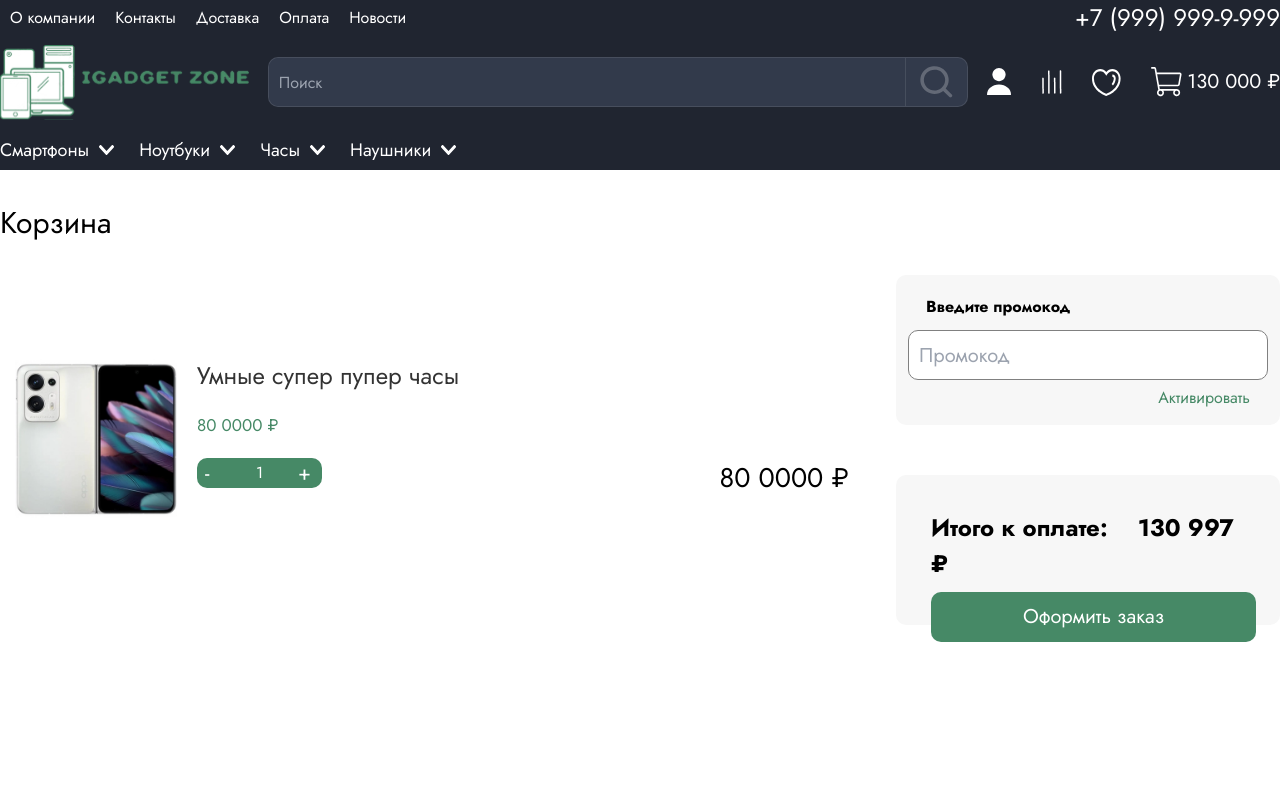
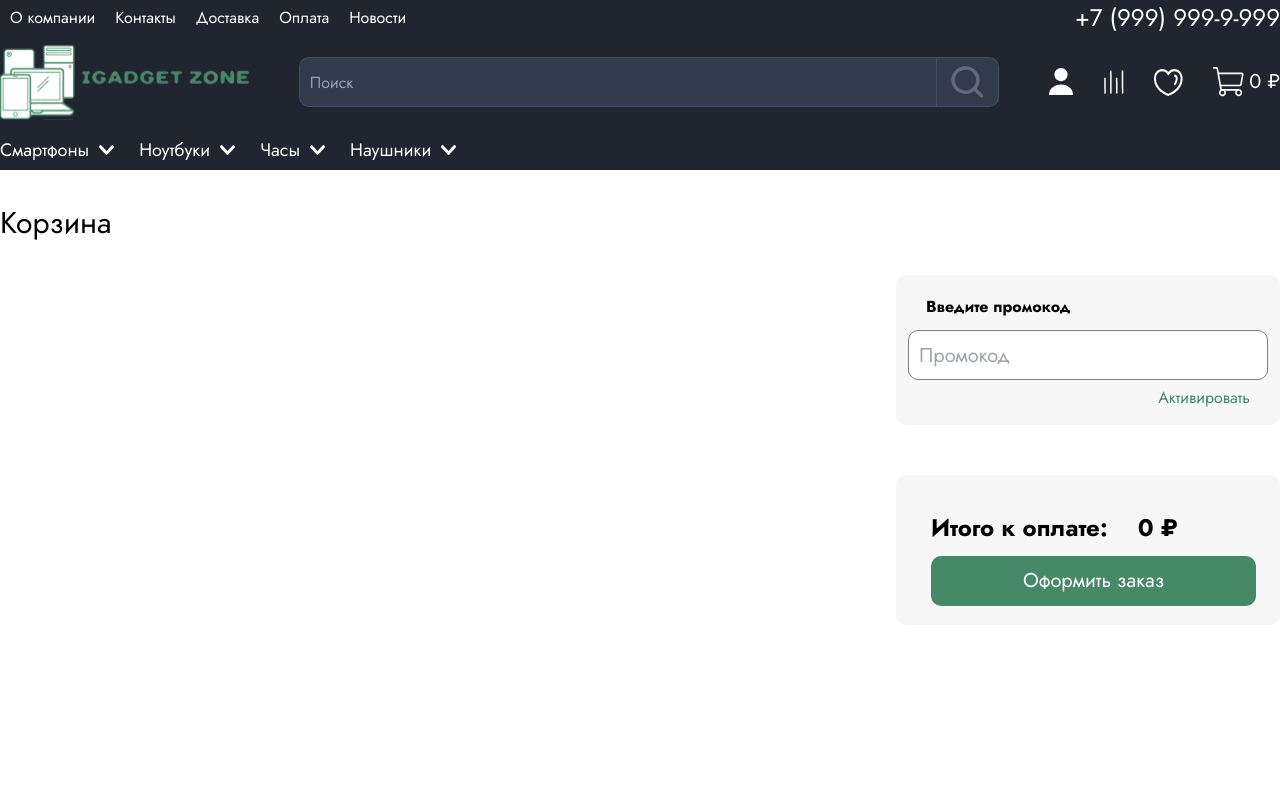
Before and after one commit to AndreyPetrozhitskiy/iGadget-Zone, a React (Create React App) app: page /basket in a window 1280 px wide. Shown: the top 800 px of the page. Built offline with nearby package versions, Linux system fonts and the light colour scheme.

Commit message:
готова корзина

```diff
--- a/src/components/Blocks/Auth.js
+++ b/src/components/Blocks/Auth.js
@@ -3,7 +3,7 @@ import user from "../../image/user-profile.png"
 import "../../style/auth.scss";
 import {NavLink } from 'react-router-dom'
 import { useDispatch, useSelector } from "react-redux";
-import {register,logout,login} from "../../store/Auth"
+import {register,logout,login} from "../../store/AuthSlice"
 const Auth = () => {
 const [isLogin, setIsLogin] = useState(true);
 const [username, setUsername] = useState("");
@@ -16,7 +16,9 @@ const loginError = DataAuth.loginError;
 const handleLogin = () => {
   dispatch(login({ login: username, password: password }));
 };
-// const logout = dispatch(logout())
+const handleRegister = () => {
+  dispatch(register({ login:username,password:password }));
+};
 
   return (
     <div className="auth">
@@ -36,7 +38,7 @@ const handleLogin = () => {
 
 
               // Выйти
-              onClick={() => dispatch(logout())}
+
               /></NavLink>
               <input className="auth__container-profile__exit-btn"
               type="button"
@@ -82,10 +84,10 @@ const handleLogin = () => {
                 <input className="auth__btn"
                 type="button"
                 value='Зарегистрироваться'
-                onClick={() => {
-                  dispatch(register({ login:username,password:password }))
-                  console.log(DataAuth[1])
-                }}
+                onClick={
+                  handleRegister
+                  // console.log(DataAuth[1])
+                }
                  />
                 <p
                 onClick={() => setIsLogin(true)}
--- a/src/components/Blocks/Basket.js
+++ b/src/components/Blocks/Basket.js
@@ -1,15 +1,41 @@
 import React from "react"
 import "../../style/Basket.scss"
 import ItemBasket from "../ui components/ItemBasket";
+import { useSelector } from "react-redux";
 
 const Bascket = () => {
+  const BasketData = useSelector(state => state.basket.BasketMassive)
+    // Суммируем все countPrice из массива BasketData
+
+    const totalPayment = BasketData.reduce((acc, item) => acc + item.countPrice, 0);
+
+
+    function formatPrice(price) {
+      if (typeof price === 'number') {
+        price = price.toString();
+      }
+
+      if (price.length > 3) {
+        price = price.replace(/\B(?=(\d{3})+(?!\d))/g, ' ');
+      }
+
+      return price;
+    }
   return (
     <div className="Basket">
       <div className="basket__container">
         <h1>Корзина</h1>
       <div className="basket__container-content">
           <div className="basket__container--product">
-            <ItemBasket />
+            {BasketData.map((item )=>(
+              <ItemBasket
+              count={item.Count}
+              countprice={item.countPrice}
+              photo={item.Photo}
+              model={item.Model}
+              price={item.Price}
+              key={item.Key}/>
+            ))}
           </div>
           <div className="basket__container--payment">
               <div className="basket__container--payment-promo">
@@ -20,7 +46,7 @@ const Bascket = () => {
               <div className="basket__container--payment-result">
                     <div className="basket__container--payment-result__price-p">
                       <span>Итого к оплате:</span>
-                      <span>130 997 ₽</span>
+                      <span>{formatPrice(totalPayment)} ₽</span>
                     </div>
                   <input className="basket__container--payment-result__button" type="button" value="Оформить заказ"  />
               </div>
--- a/src/components/Header.js
+++ b/src/components/Header.js
@@ -14,8 +14,9 @@ import { useDispatch, useSelector } from "react-redux";
 import {NavLink } from 'react-router-dom'
 const Header = () => {
   const DataAuth = useSelector(state => state.auth.authdataMassive)
+  const BasketData = useSelector(state => state.basket.BasketMassive)
   const Name = DataAuth[0].login
-  const [priceBusket, setPriceBusket] = useState(130000)
+  const priceBusket = BasketData.reduce((acc, item) => acc + item.countPrice, 0);
   function formatPrice(price) {
     if (typeof price === 'number') {
       price = price.toString();
--- a/src/components/ui components/ItemBasket.js
+++ b/src/components/ui components/ItemBasket.js
@@ -1,43 +1,35 @@
 import React, { useState } from "react"
 import "../../style/Basket.scss"
-import img from "../../image/oppo.webp"
+const ItemBasket = (props) => {
 
-const ItemBasket = () => {
-   const [countItem,setСountItem] = useState(1)
-   function countAdd(){
-    setСountItem(
-        countItem + 1
-    )
-   }
-   function countSub(){
-    if (countItem > 1) {
-        setСountItem(countItem - 1);
-     }
-
-    //  Либо удаление
-   }
+   function formatPrice(price) {
+    if (typeof price === 'number') {
+      price = price.toString();
+    }
+    if (price.length > 3) {
+      price = price.replace(/\B(?=(\d{3})+(?!\d))/g, ' ');
+    }
+    return price;
+  }
   return (
     <div className="basket__container--product-item">
-              <img src={img} />
-
+            <img src={props.photo} />
             <div className="basket__container--product-item__block">
               <div className="basket__container--product-item__info">
-                  <h1>Умные супер пупер часы</h1>
-                  <p>80 0000 ₽</p>
+                  <h1>{props.model}</h1>
+                  <p> {formatPrice(props.price)}   {"₽"}</p>
                   </div>
 
                 <div className="basket__container--product-item__info-counter">
                     <div className="counter">
-                        <p onClick={countSub}>-</p>
-                        <h1>{countItem}</h1>
-                        <p onClick={countAdd}>+</p>
+                        <p onClick={console.log("-")}>-</p>
+                        <h1>{props.count}</h1>
+                        <p onClick={console.log("+")}>+</p>
                     </div>
-                    <h1>80 0000 ₽</h1>
+                    <h1>{formatPrice(props.countprice)}   {"₽"} </h1>
                 </div>
               </div>
-
     </div>
   )
 };
-
 export default ItemBasket;
--- a/src/components/ui components/SliderProduct.js
+++ b/src/components/ui components/SliderProduct.js
@@ -7,16 +7,13 @@ import { Navigation } from 'swiper/modules';
 import Static from "../../image/heart.png";
 import Heart from "../../image/serdce.svg";
 import { useState } from "react";
-// import 'swiper/css/navigation';
+import { useDispatch, useSelector } from "react-redux";
+import {newItem} from "../../store/BasketSlice"
+const SliderProduct = (props) => {
+  const dispatch = useDispatch()
+  const addToBasket = () => {
 
-const SliderProduct = (props) => {
-  // const [basket, setBasket] = useState(0);
-  // const buttonText = basket === 0 ? 'В корзину' : `+${basket}`;
-  // function StateBasket() {
-  //   setBasket(basket + 1);
-  // }
-
-
+  }
   // Форматирование цеников
     function formatPrice(price) {
       if (typeof price === 'number') {
@@ -40,7 +37,6 @@ const SliderProduct = (props) => {
       return newBasket;
     });
   }
-
   return (
     <div className="slider__product">
       <div className={`swiper-button-prev-${slider_index}`} ></div>
@@ -50,7 +46,6 @@ const SliderProduct = (props) => {
                nextEl: `.swiper-button-next-${slider_index}`,
                prevEl: `.swiper-button-prev-${slider_index}`,
            }}
-
            initialSlide={0}
            spaceBetween={35}
            slidesPerView={6}
@@ -64,7 +59,20 @@ const SliderProduct = (props) => {
                 <p>{formatPrice(item.Price)}   {"₽"} </p>
                   <div className="slider__product--swiper__item--buttons">
                     {/* <button onClick={StateBasket}>{buttonText}</button> */}
-                    <button onClick={() => StateBasket(itemIndex)}>{basket[itemIndex] ? `+${basket[itemIndex]}` : 'В корзину'}</button>
+
+
+
+                    <button onClick={()=>dispatch(newItem({Model:item.Model, Price:item.Price,Photo:item.Photo,Key:itemIndex}))}>
+                      Купить
+                    </button>
+
+                    {/* <button onClick={() => StateBasket(itemIndex)}>
+                      {basket[itemIndex] ? 'В корзине' : 'Купить'}
+                    </button> */}
+
+
+
+
                         <div className="slider__product--swiper__item--buttons-btnka">
                           <img className="card_button--basket" src={Heart} />
                         </div>
@@ -75,11 +83,8 @@ const SliderProduct = (props) => {
             </SwiperSlide>
          ))}
       </Swiper>
-
         <div className={`swiper-button-next-${slider_index}`}></div>
-
     </div>
   )
 };
-
 export default SliderProduct;
--- /dev/null
+++ b/src/store/BasketSlice.js
@@ -0,0 +1,34 @@
+import dataBasket from "./Products/DataBasket"
+
+import { createSlice } from '@reduxjs/toolkit'
+
+const basketSlice = createSlice(
+  {
+    name: 'oneBlockData',
+    initialState: {
+      BasketMassive: dataBasket,
+    },
+    reducers: {
+      newItem: (state, action) => {
+        const { Model, Price,Photo,Key } = action.payload;
+
+        // Добавление товара в корзину
+        state.BasketMassive.push({
+        Model,
+        Price,
+        Photo,
+        Key,
+        Count: 1,
+        get countPrice() { return this.Price * this.Count; },
+        });
+
+
+      },
+
+    }
+
+  }
+)
+
+export const {newItem} = basketSlice.actions
+export default basketSlice.reducer
--- /dev/null
+++ b/src/store/Products/DataBasket.js
@@ -0,0 +1,5 @@
+import iPhone13pro from '../../image/iphone13card.webp'
+const gg = [
+
+]
+export default gg
--- a/src/store/index.js
+++ b/src/store/index.js
@@ -1,9 +1,11 @@
 import { configureStore } from "@reduxjs/toolkit";
-import dataReducer from "./data"
-import authReducer from "./Auth"
+import dataReducer from "./DataSlice"
+import authReducer from "./AuthSlice"
+import basketReducer from "./BasketSlice"
 export default configureStore({
     reducer: {
         data: dataReducer,
         auth: authReducer,
+        basket:basketReducer,
     }
 })
```
Also changed, not shown: src/store/AuthSlice.js (renamed from src/store/Auth.js), src/store/DataSlice.js (renamed from src/store/data.js). Lines whose indentation alone changed are shown as unchanged.
